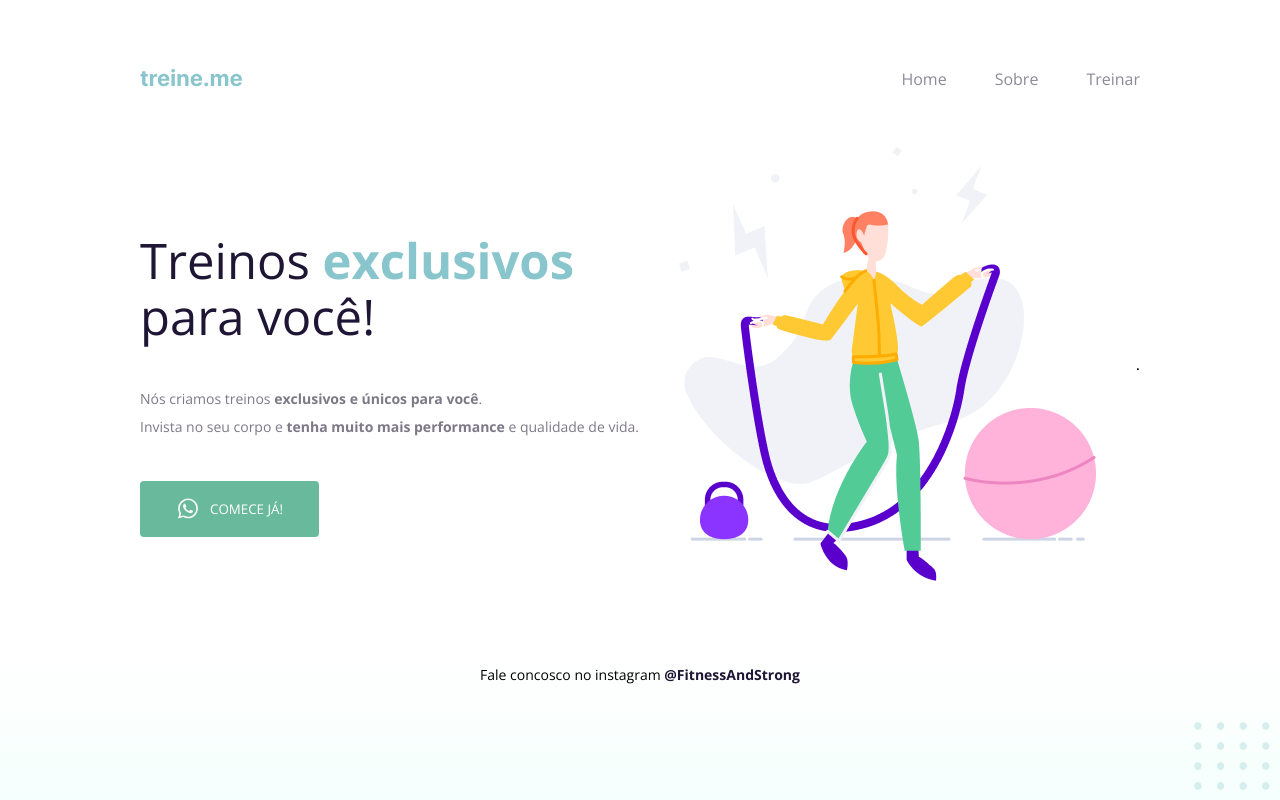
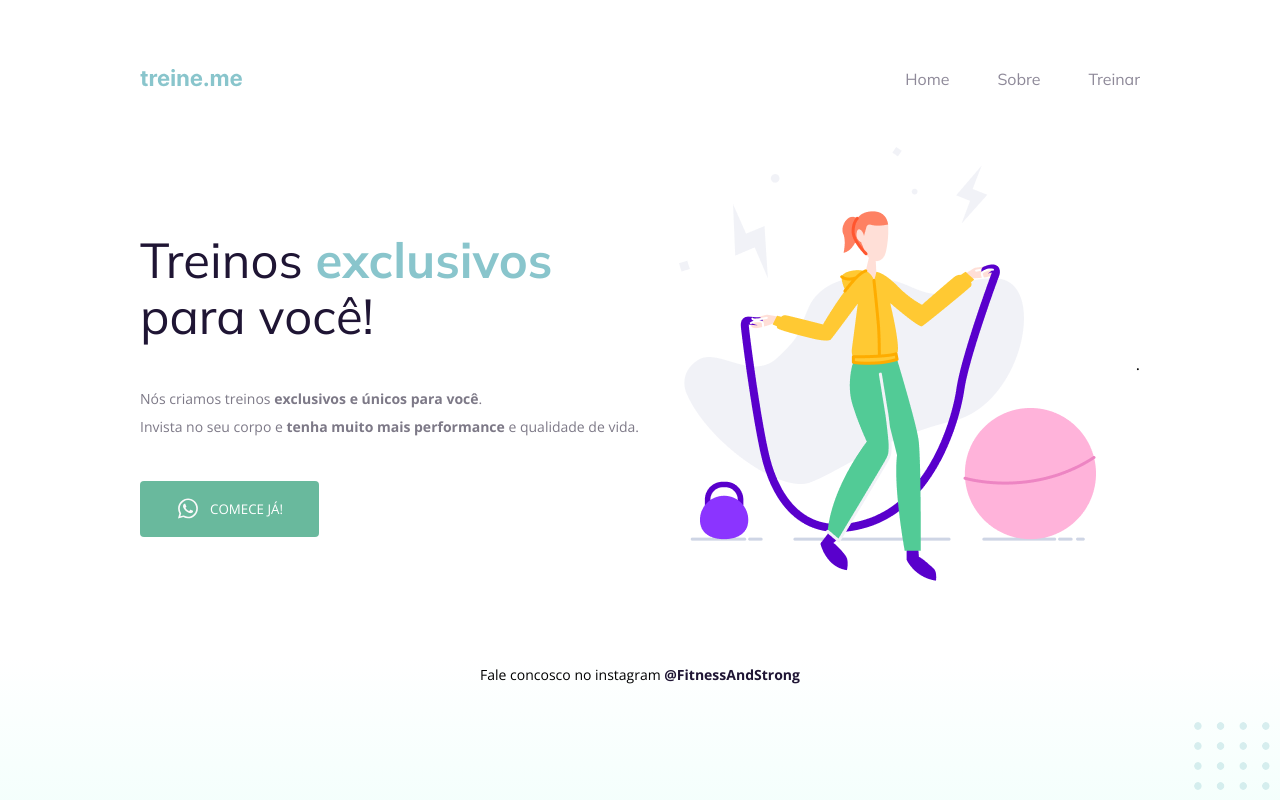
Before and after one commit to rafacelos/StartingProjects, a plain HTML site: page Projeto 02/index.html in a window 1280 px wide. Drawn offline with nearby package versions, Linux system fonts and the light colour scheme.

Commit message:
Update style.css
Fixing h1, ul
to font-family: 'Mulish', sans-serif;

```diff
--- a/Projeto 02/style.css
+++ b/Projeto 02/style.css
@@ -44,7 +44,7 @@ ul li a:hover {
   opacity: 1;
 }
 
-h1 ul{
+h1, ul{
   font-family: 'Mulish', sans-serif;
 }
 
```
